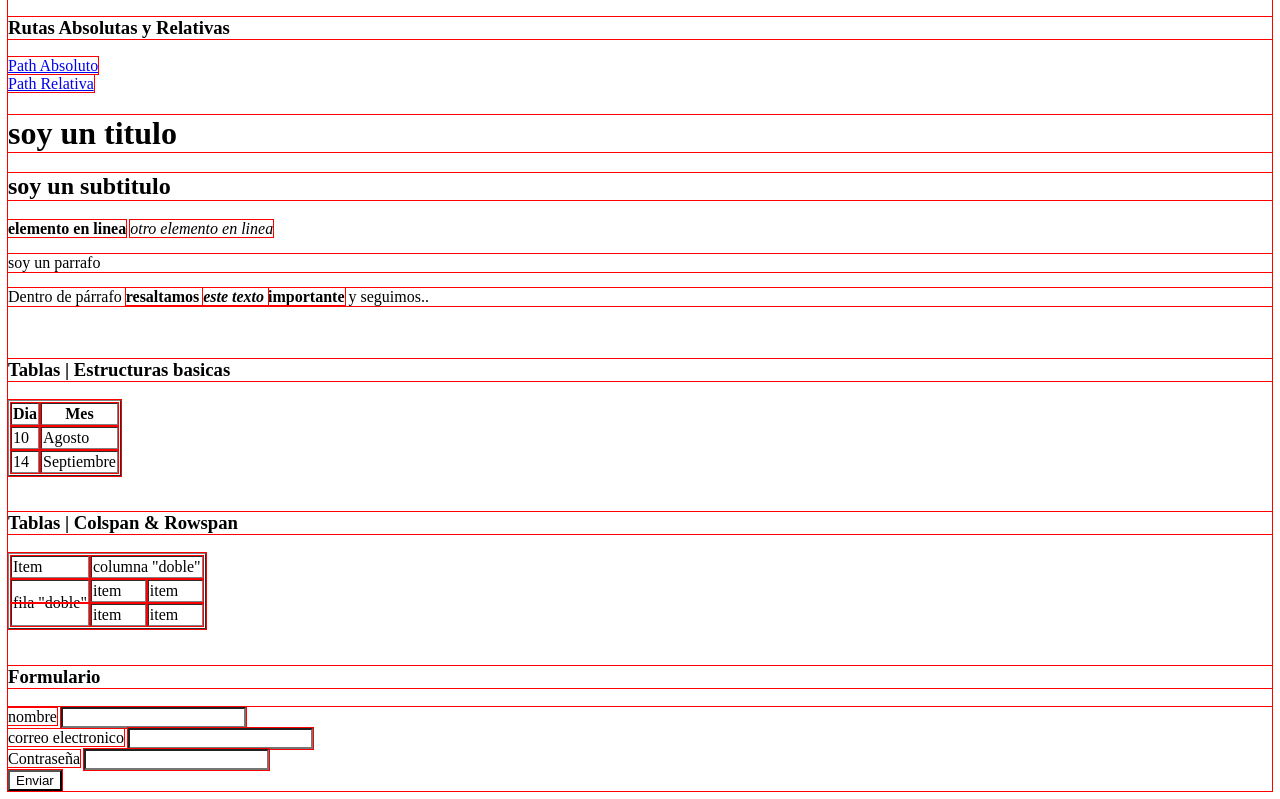
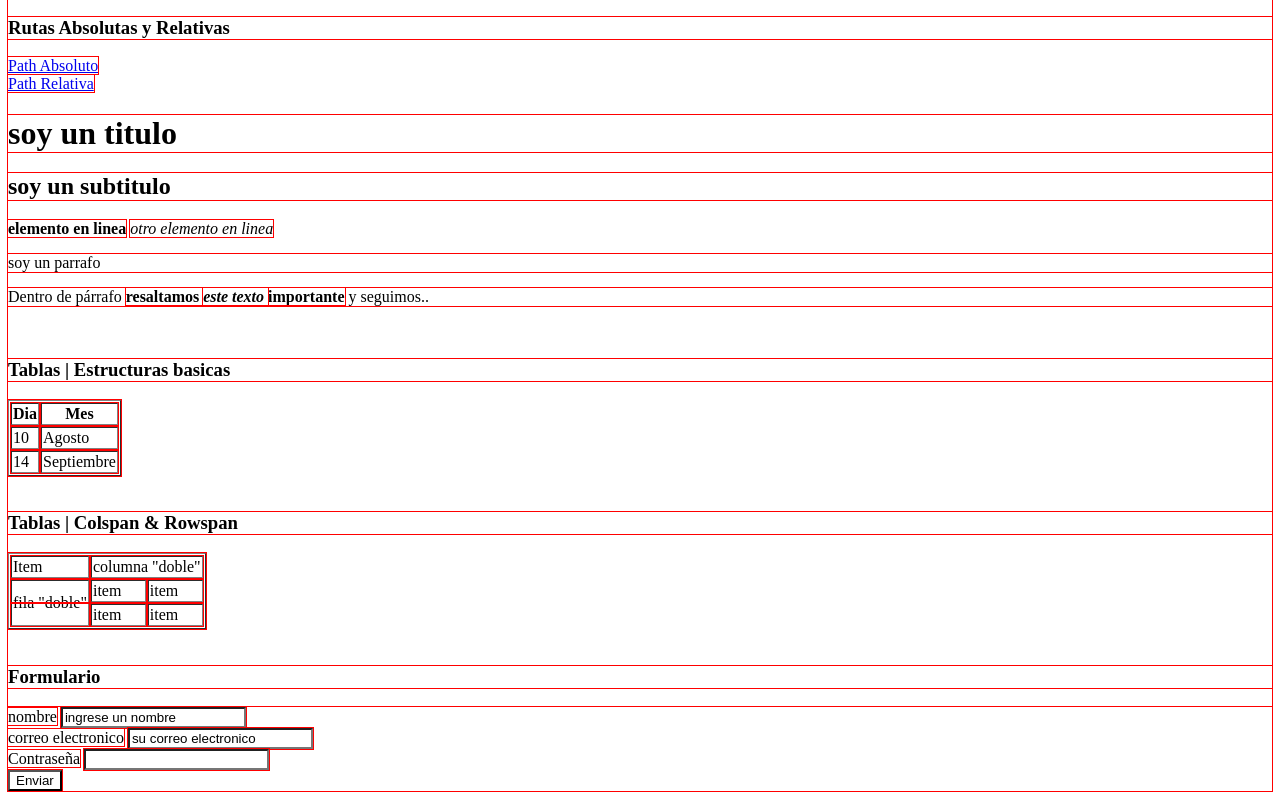
Before and after one commit to g4briie1/MiPrimerRepositorio, a plain HTML site: page index.html in a window 1280 px wide. Shown: the part 2117-2916 px from the top of the page. Drawn offline with Linux system fonts and the light colour scheme.

Commit message:
se añadieron los value

```diff
--- a/index.html
+++ b/index.html
@@ -160,10 +160,10 @@
     <form action="/procesar-formulario" method="post">
         <!--Campos de formulario-->
         <label for="nombre">nombre</label>
-        <input type="text" id="nombre" name="nombre" required>
+        <input type="text" id="nombre" name="nombre" value="ingrese un nombre" required>
         <br>
         <label for="correo">correo electronico</label>
-        <input type="text" id="correo" name="correo" required>
+        <input type="text" id="correo" name="correo" value="su correo electronico" required>
         <br>
         <label for="contrasena">Contraseña</label>
         <input type="password" name="contrasena" id="contrasena" required>
```
